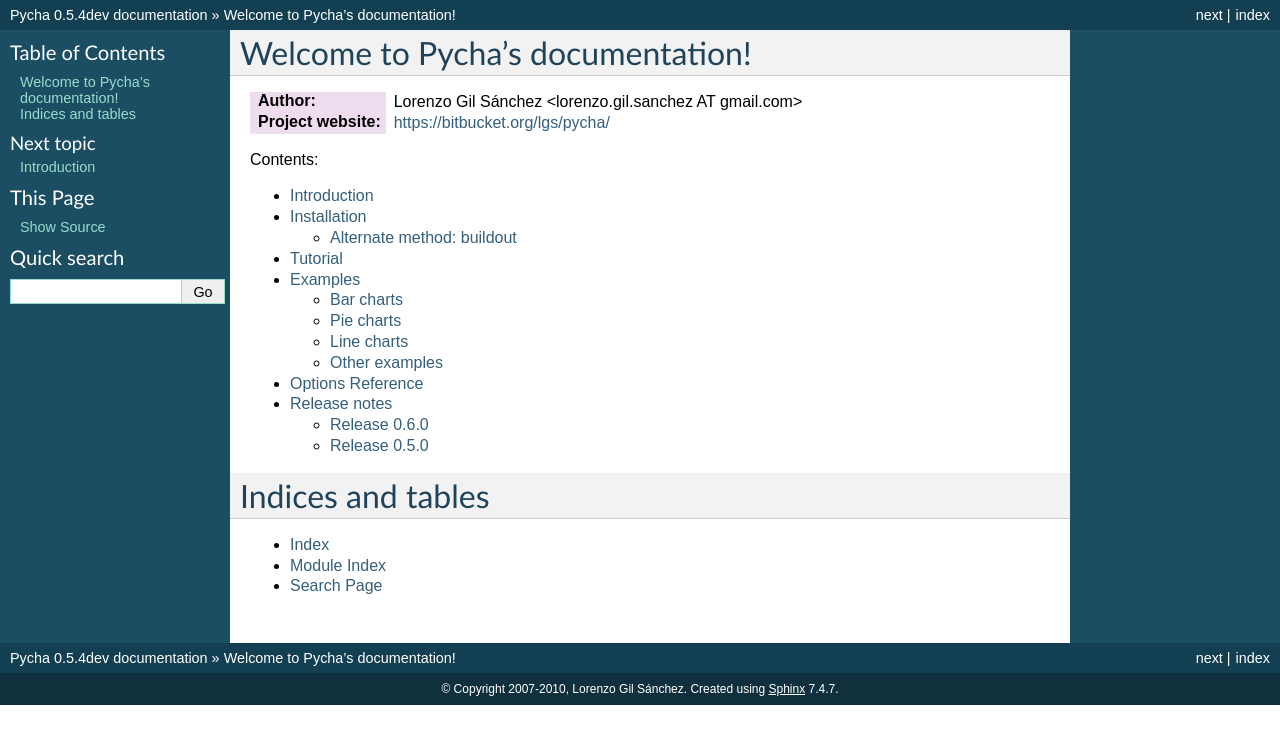
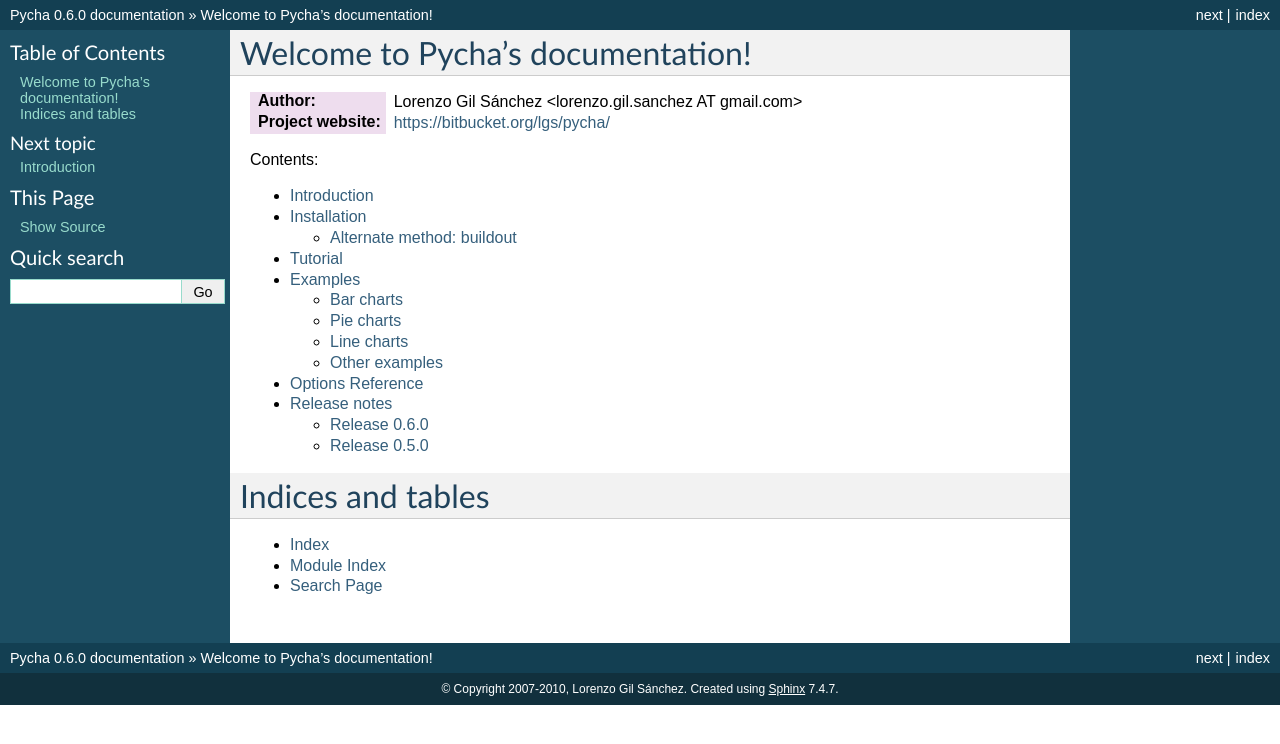
Before and after one commit to bastula/pycha, a Sphinx documentation site: the page built from docs/source/index.rst, in a window 1280 px wide. Shown: the top 744 px of the page. Built offline with Sphinx 7.4.7, drawn with Linux system fonts in a browser that asks for light colours.

Commit message:
Update version number

```diff
--- a/docs/source/conf.py
+++ b/docs/source/conf.py
@@ -48,9 +48,9 @@
 # built documents.
 #
 # The short X.Y version.
-version = '0.5.4dev'
+version = '0.6.0'
 # The full version, including alpha/beta/rc tags.
-release = '0.5.4dev'
+release = version
 
 # The language for content autogenerated by Sphinx. Refer to documentation
 # for a list of supported languages.
--- a/pycha/__init__.py
+++ b/pycha/__init__.py
@@ -15,4 +15,4 @@
 # You should have received a copy of the GNU Lesser General Public License
 # along with PyCha.  If not, see <http://www.gnu.org/licenses/>.
 
-version = "0.5.4dev"
+version = "0.6.0"
```
